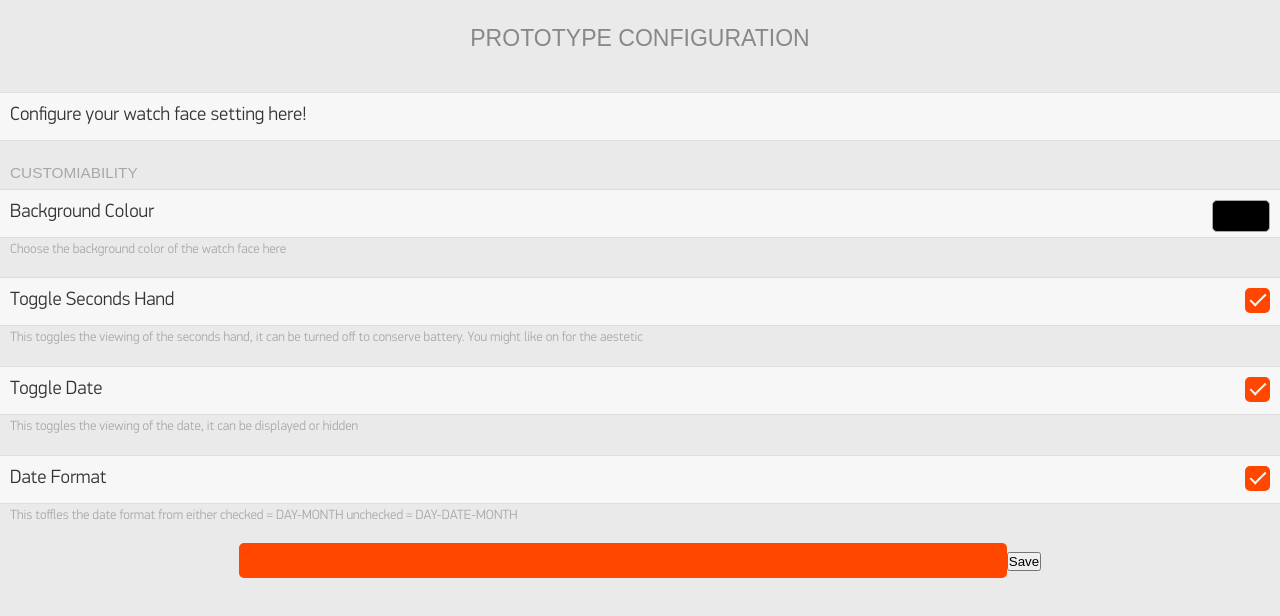
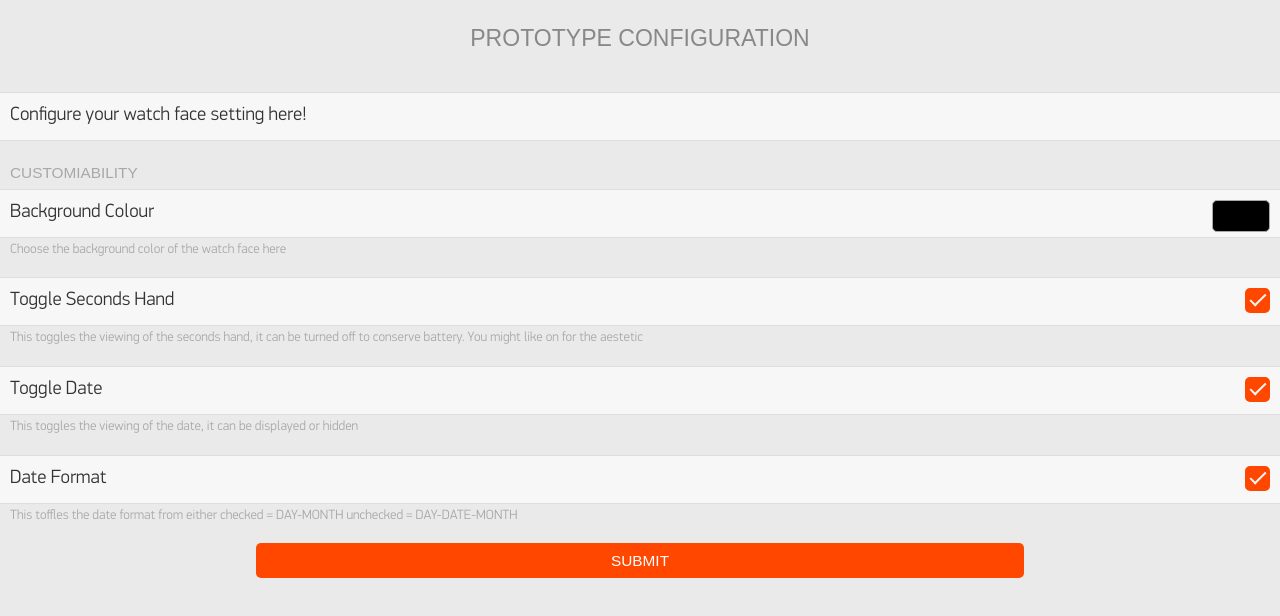
Before and after one commit to logibearnz/website, a website: page index.html in a window 1280 px wide. Drawn offline with Linux system fonts and the light colour scheme.

Commit message:
Update index.html

```diff
--- a/index.html
+++ b/index.html
@@ -72,7 +72,7 @@
 
        <div class="item-container">
         <div class="button-container">
-         <input class='item-button'><button id='submitButton' type='submit'  value='SUBMIT'>Save</button>
+         <input id='submitButton' type='button' class='item-button' value='SUBMIT'>
         </div>
        </div>
 	<script src='bower_components/Slate/dist/js/slate.min.js'></script>
```
